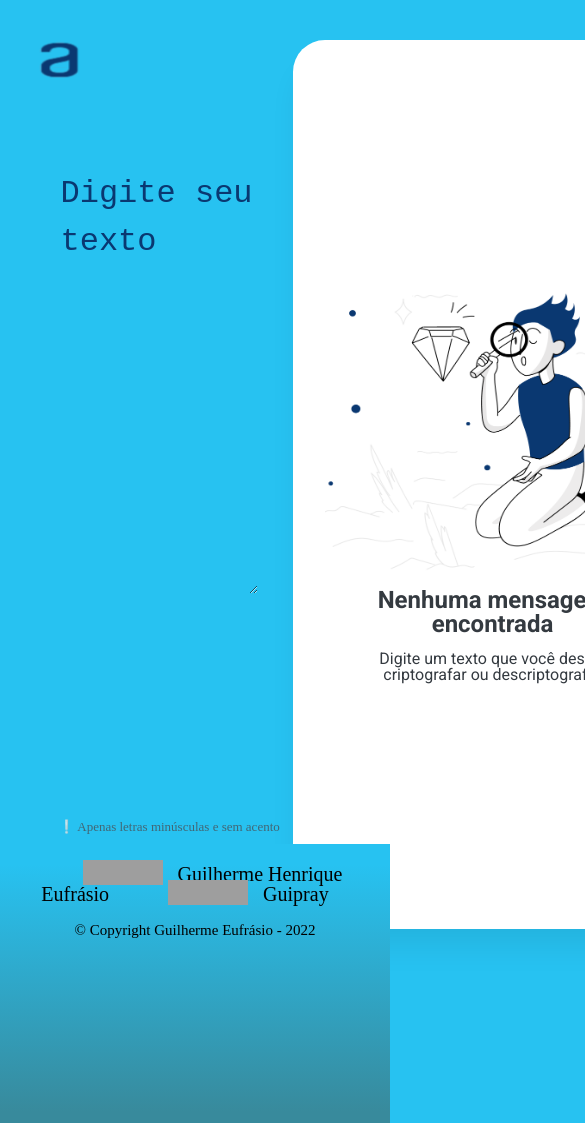
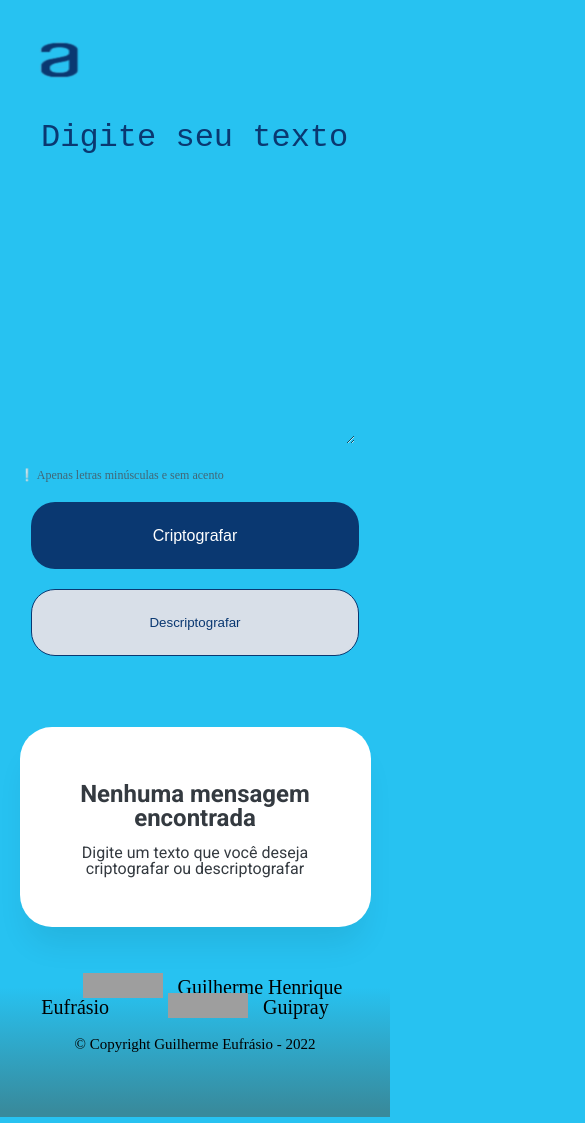
Before and after one commit to Guipray/Decodificador_de_Texto, a plain HTML site: page index.html in a window 390 px wide. Shown: the top 1123 px of the page, 585 px wide, since content can reach past the window. Drawn offline with Linux system fonts and the light colour scheme; grey boxes are pictures that could not be loaded.

Commit message:
Site agora responsivo com telas de até 480px

```diff
--- a/style.css
+++ b/style.css
@@ -223,3 +223,70 @@ footer img:hover {
 .copyright {
 	font-size: 15px;
 }
+
+@media screen and (max-width: 480px) {
+    .imagen {
+        display: none;
+    }
+
+    .texto, .informativo, .botoes, .descriptografia, .sem-texto, .copiar, footer {
+        position: static;
+    }
+
+    .logo {
+        vertical-align: top;
+    }
+
+    .texto {
+        margin: 5% 10%;
+        width: 80%;
+        line-height: 100%;
+    }
+
+    .informativo {
+        font-size: 12px;
+        width: 100%;
+        margin: 10% 5%;
+    }
+
+    .descriptografia {
+        width: auto;
+        height: 190px;
+        margin: 13% 5%;
+        padding: 5px;
+    }
+
+    .resultado {
+        padding: 0;
+    }
+
+    .botoes {
+        width: 100%;
+        margin: 20px auto;
+        text-align: center;
+    }
+
+    .botao-descriptografar {
+        margin: 20px 0;
+    }
+
+    footer {
+        height: 140px;
+    }
+
+    .rodape {
+        width: auto;
+        height: 30%;
+        margin: 30% 0;
+    }
+
+    .rodape li {
+        display: block;
+        margin: 20px 0;
+    }
+
+    .rodape p {
+        margin-top: 35px;
+    }
+
+}
```
